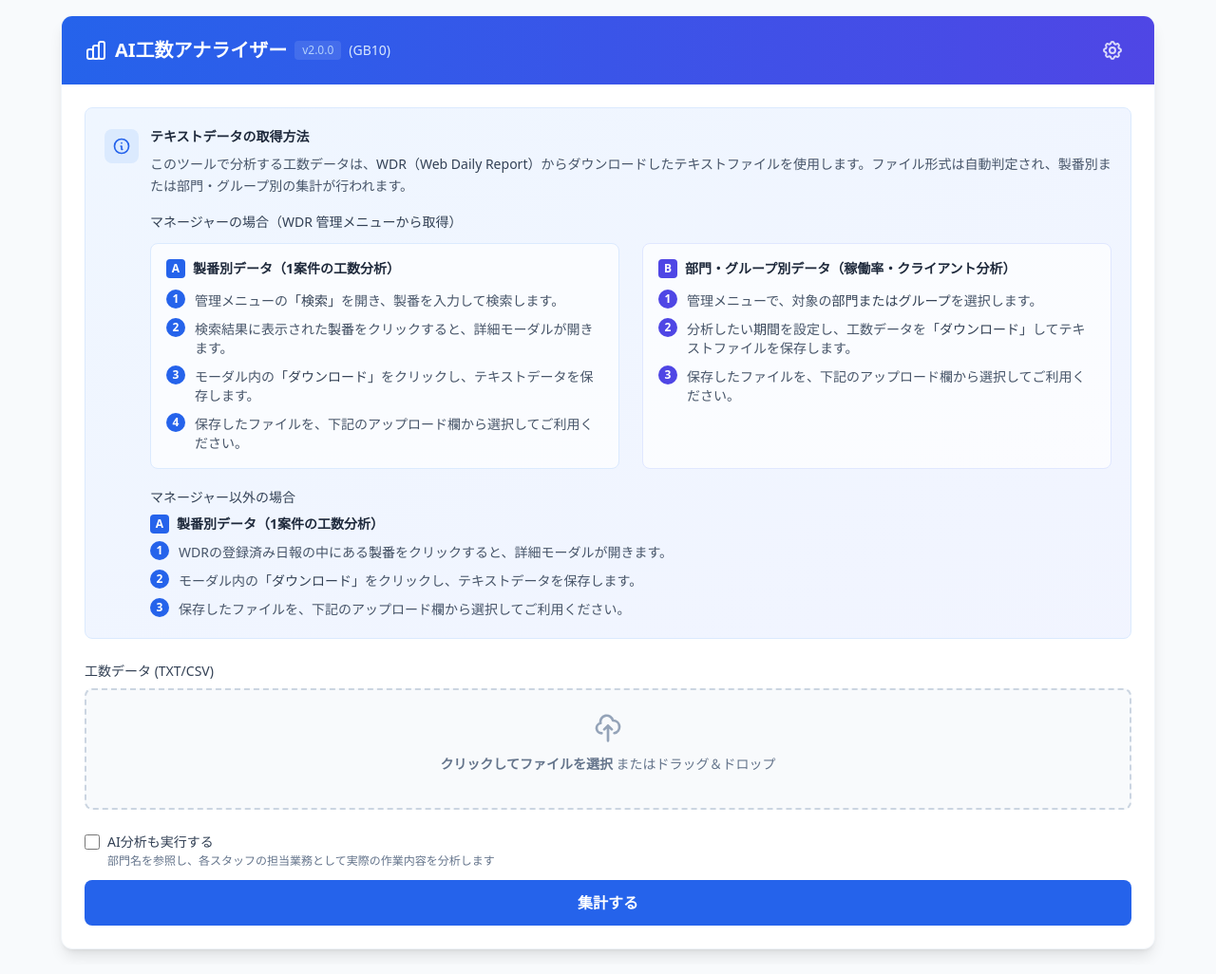
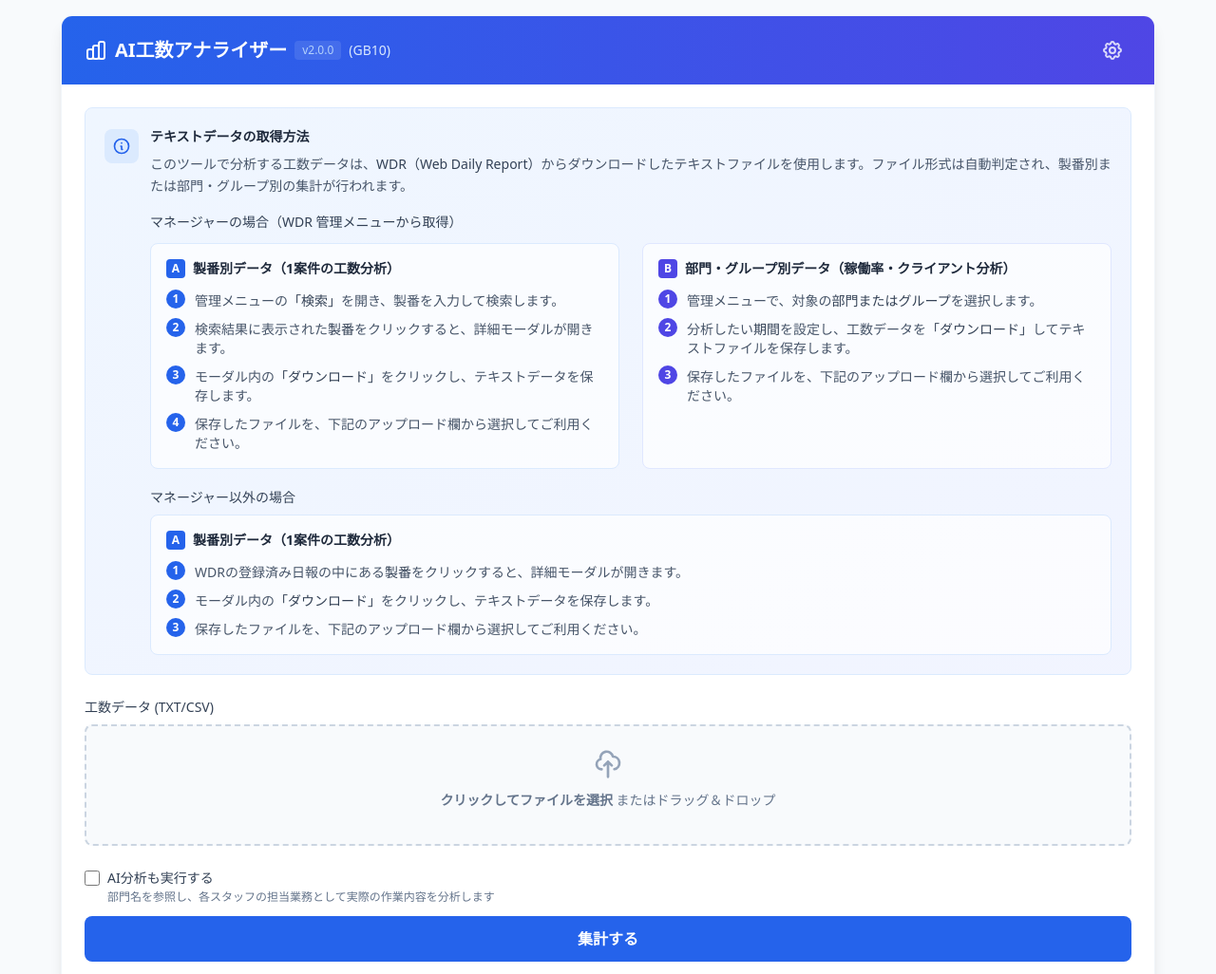
Before and after one commit to k-suehiro/job-analytics, a plain HTML site: page index.html in a window 1280 px wide. Shown: the top 1026 px of the page at 95% size. Drawn offline with nearby package versions, Linux system fonts and the light colour scheme.

Commit message:
マネージャー以外向けの取得手順もカード表示に統一する
画面上部の説明で、マネージャー以外向けセクションにも白背景カードを適用し README の案内文を更新する。

Co-authored-by: Cursor <cursoragent@cursor.com>

```diff
--- a/index.html
+++ b/index.html
@@ -136,8 +136,9 @@
               </div>
             </div>
             <p class="text-sm font-medium text-slate-700 mb-2">マネージャー以外の場合</p>
-            <p class="text-sm font-semibold text-slate-800 mb-2 flex items-center gap-2">
-              <span class="inline-flex items-center justify-center w-5 h-5 rounded bg-blue-600 text-white text-xs">A</span>
+            <div class="rounded-lg border border-blue-100 bg-white/70 p-4">
+              <p class="text-sm font-semibold text-slate-800 mb-3 flex items-center gap-2">
+                <span class="inline-flex items-center justify-center w-5 h-5 rounded bg-blue-600 text-white text-xs shrink-0">A</span>
                 製番別データ（1案件の工数分析）
               </p>
               <ol class="space-y-2 text-sm text-slate-600">
@@ -154,6 +155,7 @@
                   <span class="pt-0.5">保存したファイルを、下記のアップロード欄から選択してご利用ください。</span>
                 </li>
               </ol>
+            </div>
           </div>
         </div>
       </div>
```
Also changed, not shown: README.md. Lines whose indentation alone changed are shown as unchanged.
